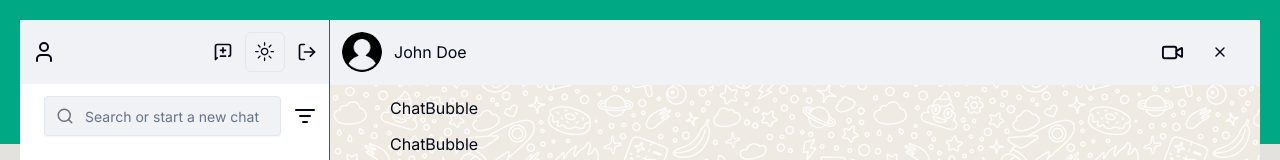
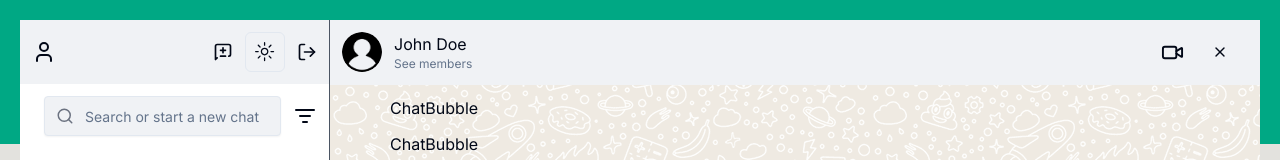
Before and after one commit to kamalahmed/whatsapp-ai, a Next.js app: page / in a window 1280 px wide. Shown: the top 160 px of the page. Built offline with nearby package versions, Linux system fonts and the light colour scheme.

Commit message:
tested group ui and update profile image: Completed UI

```diff
--- a/src/components/home/right-panel.tsx
+++ b/src/components/home/right-panel.tsx
@@ -11,7 +11,7 @@ const RightPanel = () => {
 	if (!selectedConversation) return <ChatPlaceHolder />;
 
 	const conversationName = "John Doe";
-
+    const isGroup = true;
 	return (
 		<div className='w-3/4 flex flex-col'>
 			<div className='w-full sticky top-0 z-50'>
@@ -26,7 +26,7 @@ const RightPanel = () => {
 						</Avatar>
 						<div className='flex flex-col'>
 							<p>{conversationName}</p>
-							{/* {isGroup && <GroupMembersDialog />} */}
+							{isGroup && <GroupMembersDialog />}
 						</div>
 					</div>
 
--- a/src/dummy-data/db.ts
+++ b/src/dummy-data/db.ts
@@ -120,8 +120,8 @@ export const users = [
 		_id: "user4",
 		name: "Muhammad",
 		email: "muhammad@email.com",
-		image: "https://randomuser.me/api/portraits/men/67.jpg",
-		admin: true,
+		image: "https://randomuser.me/api/portraits/men/68.jpg",
+		admin: false,
 		isOnline: true,
 	},
 ];
```
